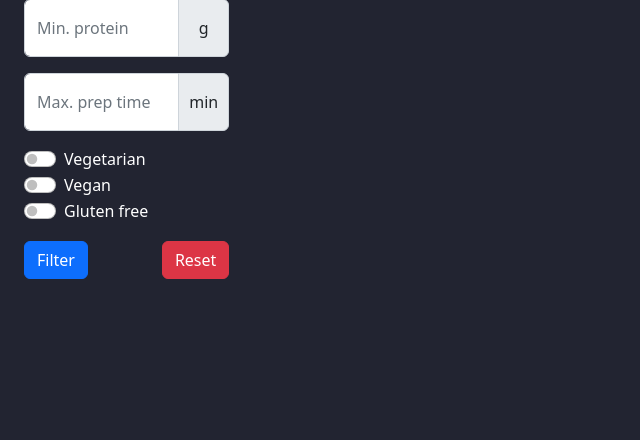
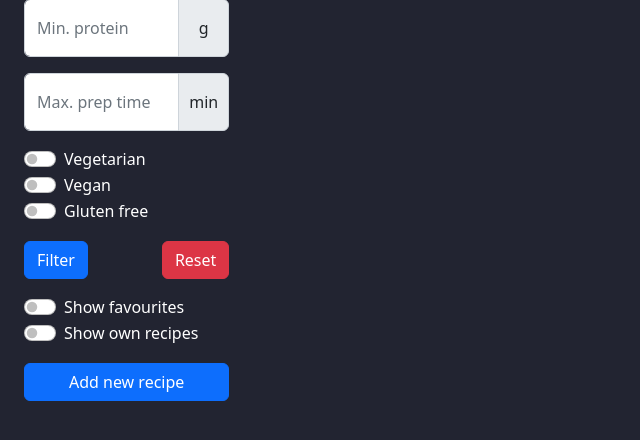
Before and after one commit to michaelWebDeve/CalorieCraveDevOps, a Flask app: page / in a window 1280 px wide. Shown: the part 221-661 px from the top of the page, without its empty margins (0-640 px from the left). Run offline with Flask 3, Linux system fonts and the light colour scheme; the visitor is signed in with stand-in values (Sample User, id 1); data that the repository does not hold is empty.

Commit message:
Updating home.html

```diff
--- a/templates/home.html
+++ b/templates/home.html
@@ -58,6 +58,19 @@
                             id="filter_reset_btn">Reset
                     </button>
                 </div>
+                          <div class="mb-3">
+                <div class="form-check form-switch">
+                    <input class="form-check-input" type="checkbox" id="favorites">
+                    <label class="form-check-label" for="vegetarian">Show favourites</label>
+                </div>
+                <div class="form-check form-switch">
+                    <input class="form-check-input" type="checkbox" id="own_recipes">
+                    <label class="form-check-label" for="vegan">Show own recipes </label>
+                </div>
+            </div>
+
+        <input class="btn btn-primary w-100" onclick="window.location.href='/user';" type="button" value="Add new recipe" id="add_recipe_btn">
+
             </div>
         </div>
         <div id="recipe-container" class="col-10 px-4 m-0">
```
